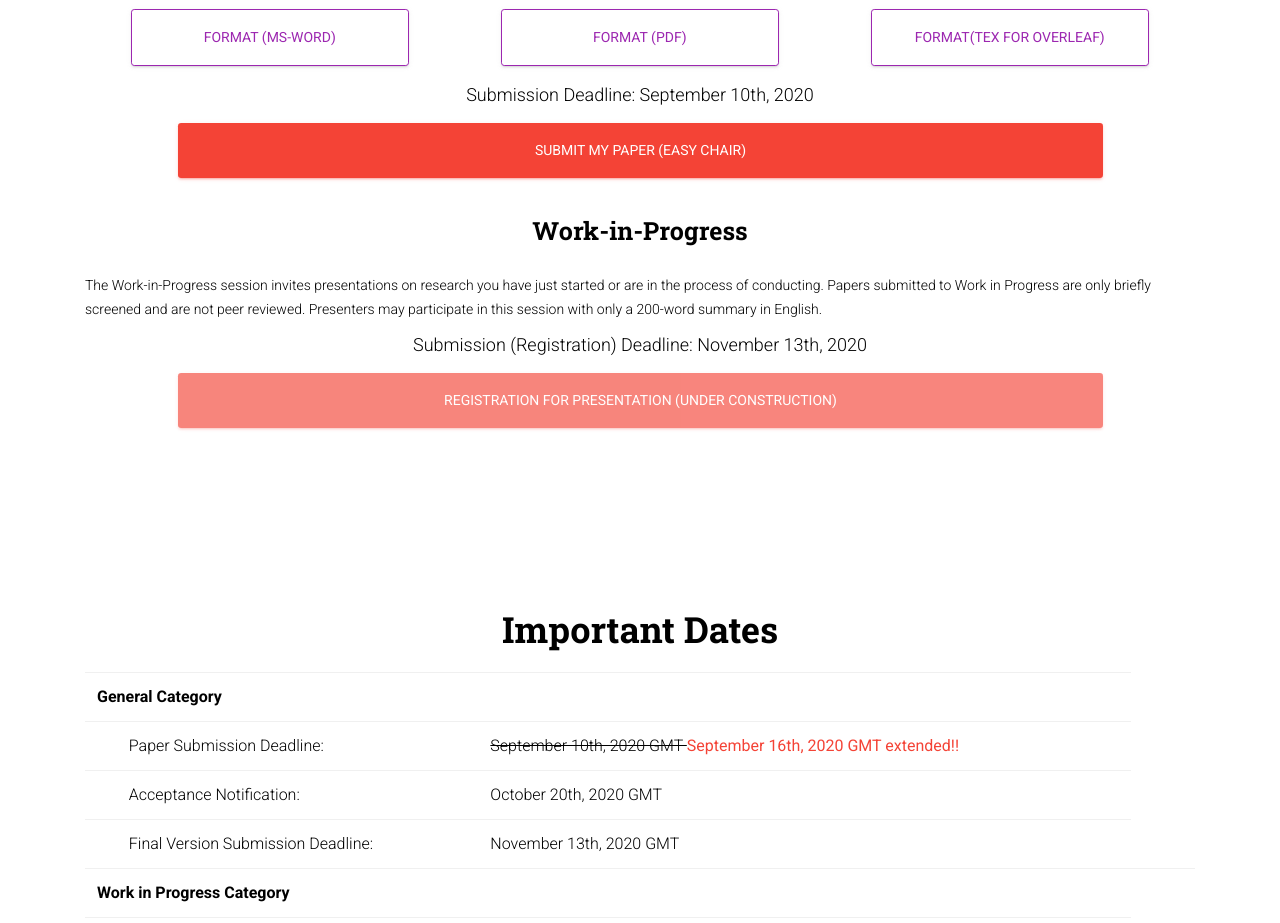
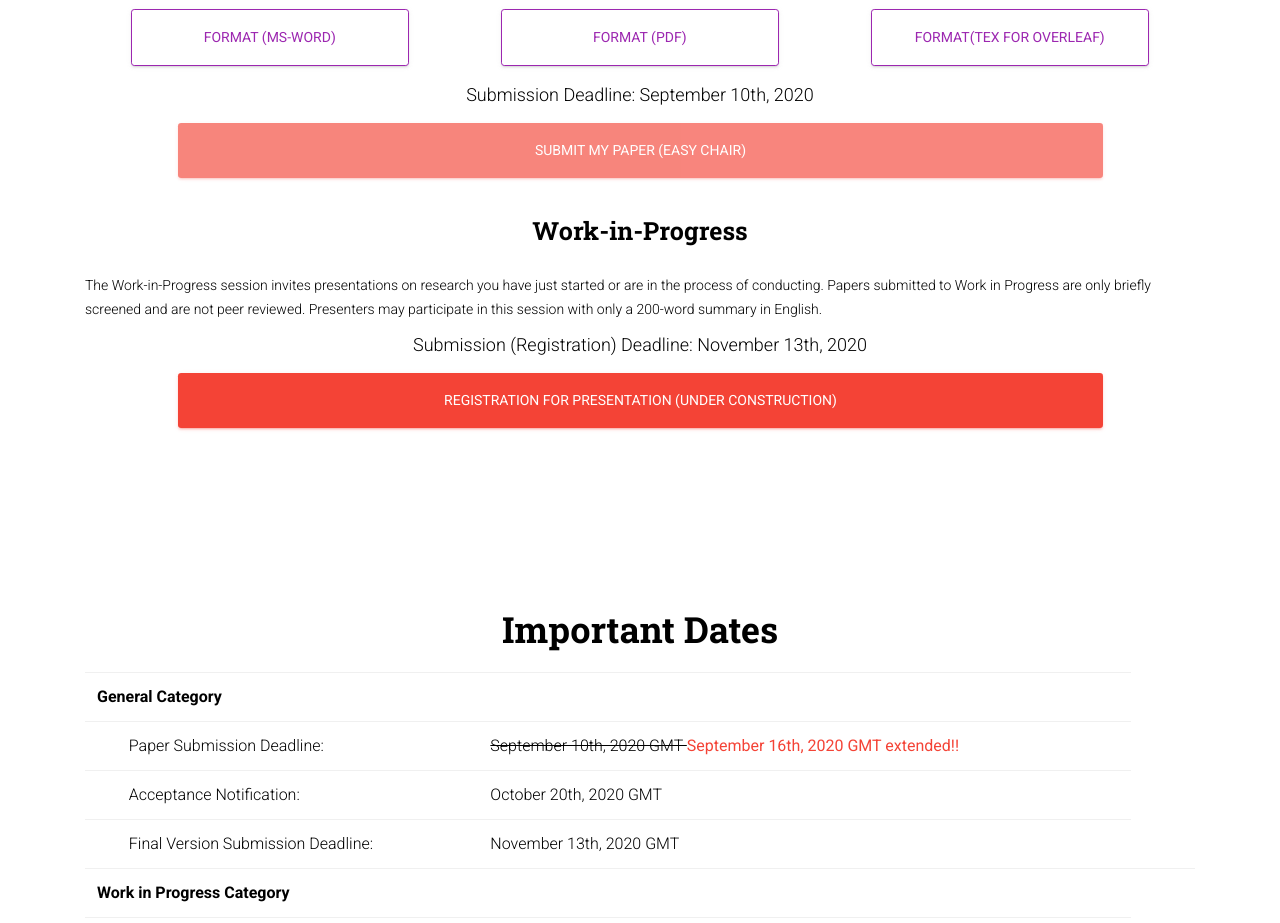
Before and after one commit to ushiama/ADADA2020, a plain HTML site: page index.html in a window 1280 px wide. Shown: the part 3180-4103 px from the top of the page. Drawn offline with Linux system fonts and the light colour scheme; some packages are replaced by stand-ins of ours.

Commit message:
Work in progressのエントリを追加

```diff
--- a/index.html
+++ b/index.html
@@ -252,7 +252,7 @@
         </div>
         <h4>Submission Deadline: September 10th, 2020</h4>
         <div class="d-flex justify-content-around">
-          <a class="btn btn-danger btn-lg col-10" role="button"
+          <a class="btn btn-danger btn-lg col-10 disabled" role="button"
             href="https://easychair.org/conferences/?conf=adadacumulus2020" target="new">Submit my Paper (Easy
             Chair)</a>
         </div>
@@ -267,7 +267,7 @@
         </div>
         <h4>Submission (Registration) Deadline: November 13th, 2020</h4>
         <div class="d-flex justify-content-around">
-          <a class="btn btn-danger btn-lg col-10 disabled" role="button" href="">Registration for Presentation (UNDER
+          <a class="btn btn-danger btn-lg col-10" role="button" href="https://easychair.org/conferences/?conf=adadacumulus2020">Registration for Presentation (UNDER
             CONSTRUCTION)</a>
         </div>
       </div>
```
